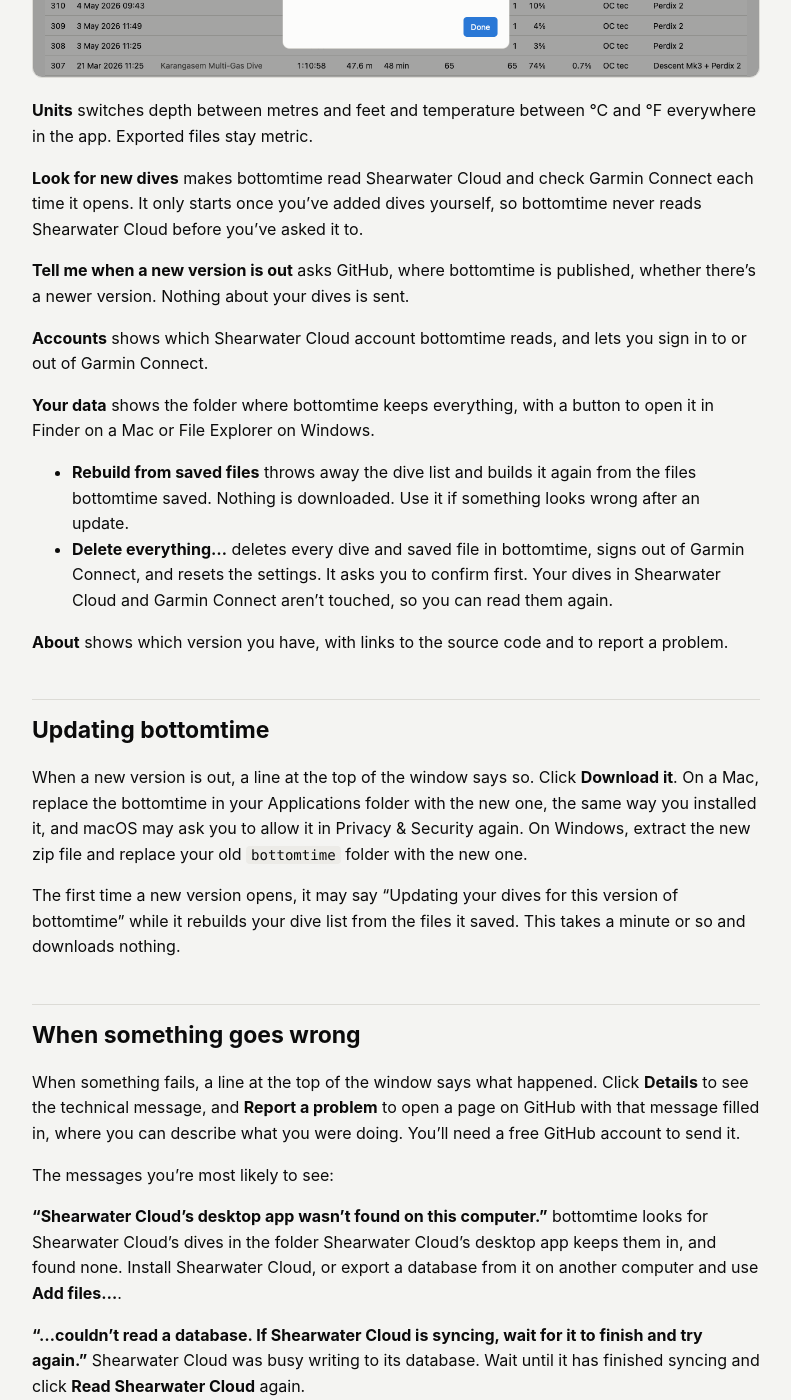
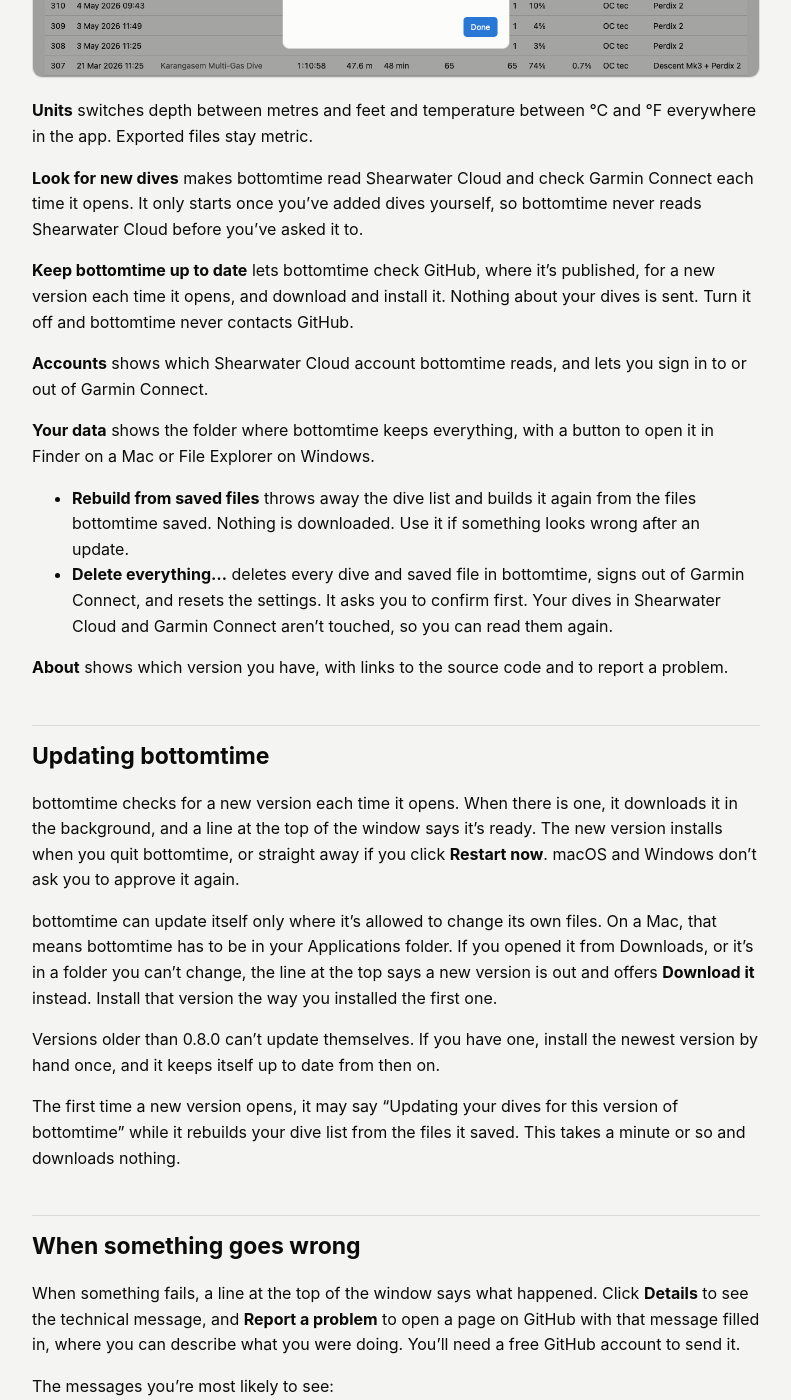
Before and after one commit to snehankekre/bottomtime, a Jekyll site: the page built from docs/manual.md, in a window 1280 px wide and 1400 px high, scrolled down 9873 px. Shown: the whole window, without its empty margins (244-1035 px from the left). Built offline with Jekyll 4.4.1, drawn with Linux system fonts in a browser that asks for light colours; some of the changed text lies outside the part shown.

Commit message:
Say how bottomtime updates itself, and point the Windows download at 0.8.0b3

```diff
--- a/docs/index.html
+++ b/docs/index.html
@@ -29,7 +29,7 @@
   <div class="buttons">
     <a class="button primary" href="https://github.com/snehankekre/bottomtime/releases/latest/download/bottomtime-mac.zip">Download for Apple silicon Macs</a>
     <a class="button" href="https://github.com/snehankekre/bottomtime/releases/latest/download/bottomtime-mac-intel.zip">Download for Intel Macs</a>
-    <a class="button" href="https://github.com/snehankekre/bottomtime/releases/download/v0.8.0b2/bottomtime-windows.zip">Download for Windows</a>
+    <a class="button" href="https://github.com/snehankekre/bottomtime/releases/download/v0.8.0b3/bottomtime-windows.zip">Download for Windows</a>
   </div>
   <p class="small">Free and open source, for macOS 11 or newer and 64-bit Windows 10 or 11. <a href="manual.html#installing-bottomtime">How to install it, and which Mac you have</a></p>
 </section>
@@ -72,7 +72,7 @@
   <div>
     <h2>Your dives stay on your computer</h2>
     <p>bottomtime keeps an untouched copy of every file it reads, Garmin's original files and each copy of Shearwater Cloud's database, and builds your dive list from those copies. If anything goes wrong, the list can be rebuilt from them.</p>
-    <p>It sends nothing about your dives anywhere. It contacts Garmin Connect only to download your dives, and GitHub only to check for a new version.</p>
+    <p>It sends nothing about your dives anywhere. It contacts Garmin Connect only to download your dives, and GitHub only to download new versions of bottomtime, which it installs by itself.</p>
   </div>
   <div>
     <h2>Checked against the manufacturers' own numbers</h2>
--- a/docs/manual.md
+++ b/docs/manual.md
@@ -62,7 +62,7 @@
 
 ### On Windows
 
-1. Download [`bottomtime-windows.zip`](https://github.com/snehankekre/bottomtime/releases/download/v0.8.0b2/bottomtime-windows.zip).
+1. Download [`bottomtime-windows.zip`](https://github.com/snehankekre/bottomtime/releases/download/v0.8.0b3/bottomtime-windows.zip).
 2. Right-click the zip file, choose Extract All, and extract it somewhere you
    keep your own files, such as Documents. You get a folder called
    `bottomtime`.
@@ -296,8 +296,10 @@
 Connect each time it opens. It only starts once you've added dives yourself,
 so bottomtime never reads Shearwater Cloud before you've asked it to.
 
-**Tell me when a new version is out** asks GitHub, where bottomtime is
-published, whether there's a newer version. Nothing about your dives is sent.
+**Keep bottomtime up to date** lets bottomtime check GitHub, where it's
+published, for a new version each time it opens, and download and install it.
+Nothing about your dives is sent. Turn it off and bottomtime never contacts
+GitHub.
 
 **Accounts** shows which Shearwater Cloud account bottomtime reads, and lets
 you sign in to or out of Garmin Connect.
@@ -318,11 +320,20 @@
 
 ## Updating bottomtime
 
-When a new version is out, a line at the top of the window says so. Click
-**Download it**. On a Mac, replace the bottomtime in your Applications folder
-with the new one, the same way you installed it, and macOS may ask you to
-allow it in Privacy & Security again. On Windows, extract the new zip file and
-replace your old `bottomtime` folder with the new one.
+bottomtime checks for a new version each time it opens. When there is one, it
+downloads it in the background, and a line at the top of the window says it's
+ready. The new version installs when you quit bottomtime, or straight away if
+you click **Restart now**. macOS and Windows don't ask you to approve it
+again.
+
+bottomtime can update itself only where it's allowed to change its own files.
+On a Mac, that means bottomtime has to be in your Applications folder. If you
+opened it from Downloads, or it's in a folder you can't change, the line at
+the top says a new version is out and offers **Download it** instead. Install
+that version the way you installed the first one.
+
+Versions older than 0.8.0 can't update themselves. If you have one, install
+the newest version by hand once, and it keeps itself up to date from then on.
 
 The first time a new version opens, it may say "Updating your dives for this
 version of bottomtime" while it rebuilds your dive list from the files it
@@ -396,8 +407,8 @@
 - `settings.json`, your settings.
 
 bottomtime sends nothing about your dives anywhere. It contacts Garmin Connect
-only to download your dives, and GitHub only to check for a new version,
-which you can turn off in Settings.
+only to download your dives, and GitHub only to check for and download new
+versions of bottomtime, which you can turn off in Settings.
 
 ## Removing bottomtime
 
```
Also changed, not shown: README.md.
